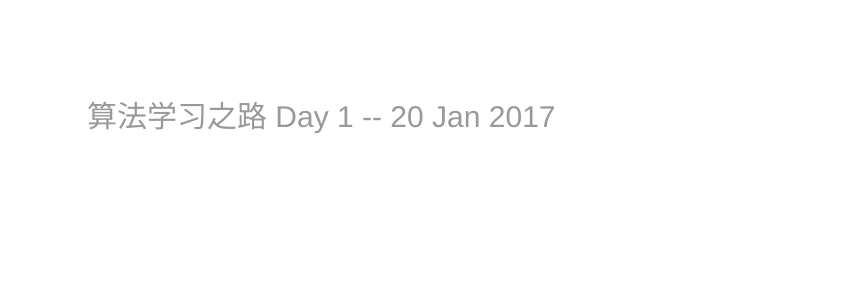
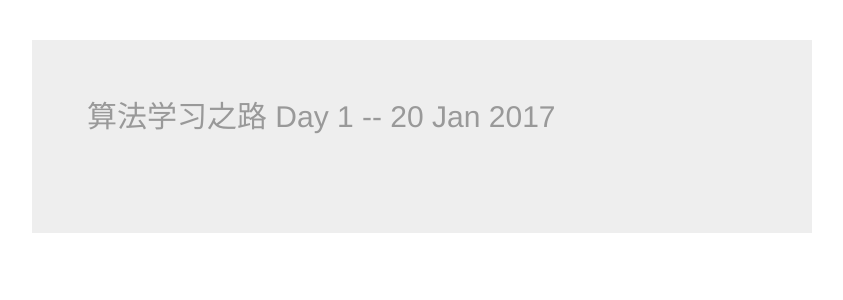
Before and after one commit to goyourfly/goyourfly.github.io, a Jekyll site: the page built from index.html, in a window 1280 px wide. Shown: the top 300 px of the page, without its empty margins (218-1061 px from the left). Built offline with Jekyll 4.4.1, drawn with Linux system fonts in a browser that asks for light colours.

Commit message:
Update default.html

```diff
--- a/_layouts/default.html
+++ b/_layouts/default.html
@@ -14,7 +14,7 @@
 		<body>
 		<div class="container">
 			<div class="row">
-				<div class="col-xs-12 col-sm-8 col-sm-offset-2" style="margin-top:40px;margin-bottom:100px; padding-top:40px;padding-bottom:60px;">
+				<div class="col-xs-12 col-sm-8 col-sm-offset-2" style="margin-top:40px;margin-bottom:100px; padding-top:40px;padding-bottom:60px;background-color:#eee">
 		 	<!-- <nav >
 				<ul>
 				<li><a href="/">Home</a></li>
```
